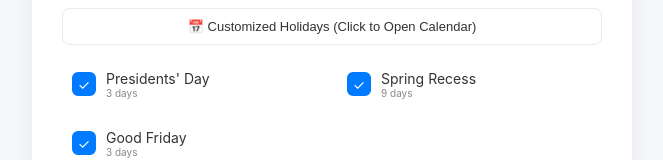
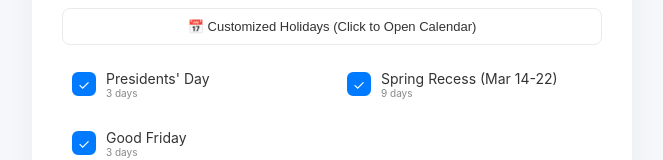
Before and after one commit to tzguan2023-coder/meal-swipe-planner, a React (Create React App) app: page / in a window 1280 px wide. Shown: the part 379-539 px from the top of the page, without its empty margins (308-971 px from the left). Built offline with nearby package versions, Linux system fonts and the light colour scheme.

Commit message:
spring recess 14-22

```diff
--- a/src/App.js
+++ b/src/App.js
@@ -8,7 +8,7 @@ const HOLIDAYS = [
   { label: 'Veterans Day', dates: ['20251111'] },
   { label: 'Thanksgiving', dates: ['20251126', '20251127', '20251128', '20251129', '20251130'] },
   { label: "Presidents' Day", dates: ['20260214', '20260215', '20260216'] },
-  { label: "Spring Recess", dates: ['20260314','20260315','20260316','20260317','20260318','20260319','20260320','20260321','20260322'] },
+  { label: "Spring Recess (Mar 14-22)", dates: ['20260314','20260315','20260316','20260317','20260318','20260319','20260320','20260321','20260322'] },
   { label: "Good Friday", dates: ['20260403', '20260404', '20260405'] },
   { label: 'Memorial Day', dates: ['20260523', '20260524', '20260525'] },
 ];
```
